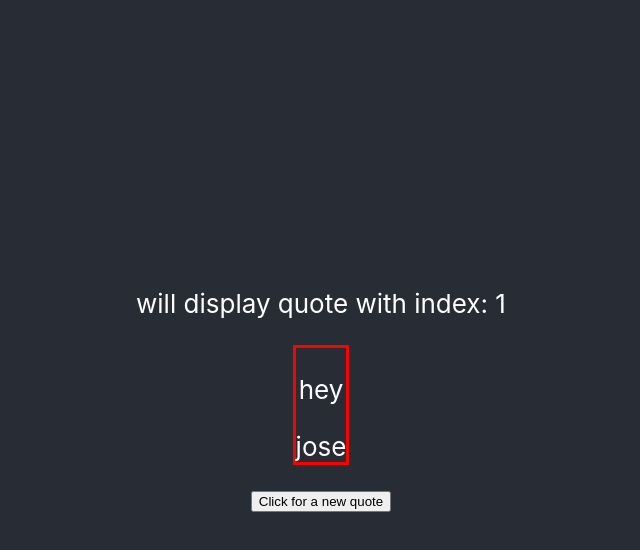
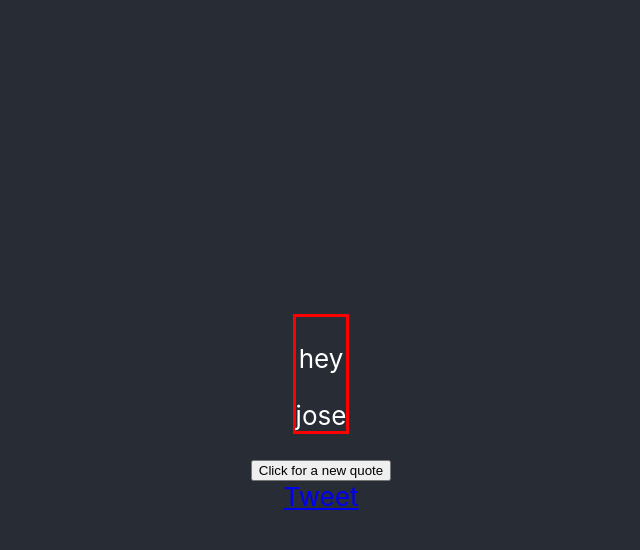
Before and after one commit to matthewchao/freecodecamp-random-quote-machine, a React (Create React App) app in the folder random-quote-machine-simple/: page / in a window 1280 px wide. Both pictures are taken after a click on the button "Click for a new quote". Shown: the top 550 px of the page, without its empty margins (319-959 px from the left). Built offline with nearby package versions, Linux system fonts and the light colour scheme.

Commit message:
add social link (twitter), only showing it when there is a quote showing

```diff
--- a/random-quote-machine-simple/src/App.js
+++ b/random-quote-machine-simple/src/App.js
@@ -5,6 +5,7 @@ import "./App.css";
 // my imports:
 import QuoteBox from "./components/QuoteBox.js";
 import ChangeQuoteButton from "./components/ChangeQuoteButton.js";
+import SocialLinks from "./components/SocialLinks.js";
 
 const quoteBank = [
   { quote: "Hi", author: "mc" },
@@ -41,7 +42,6 @@ class App extends React.Component {
     return (
       <div className="App">
         <header className="App-header">
-          <div>will display quote with index: {this.state.currIndex}</div>
           <QuoteBox
             // distinguish between the initial state (where currIndex==null) vs afterward
             {...(this.state.currIndex === null
@@ -62,7 +62,11 @@ class App extends React.Component {
           >
             Learn React
           </a> */}
+          {this.state.currIndex != null && (
+            <SocialLinks {...quoteBank[this.state.currIndex]} />
+          )}
         </header>
+        {/* {} */}
       </div>
     );
   }
--- /dev/null
+++ b/random-quote-machine-simple/src/components/SocialLinks.js
@@ -0,0 +1,16 @@
+import React from "react";
+
+function SocialLinks(props) {
+  return (
+    <div>
+      <a
+        class="twitter-share-button"
+        href={"https://twitter.com/intent/" + encodeURIComponent(props.quote)}
+      >
+        Tweet
+      </a>
+    </div>
+  );
+}
+
+export default SocialLinks;
```
